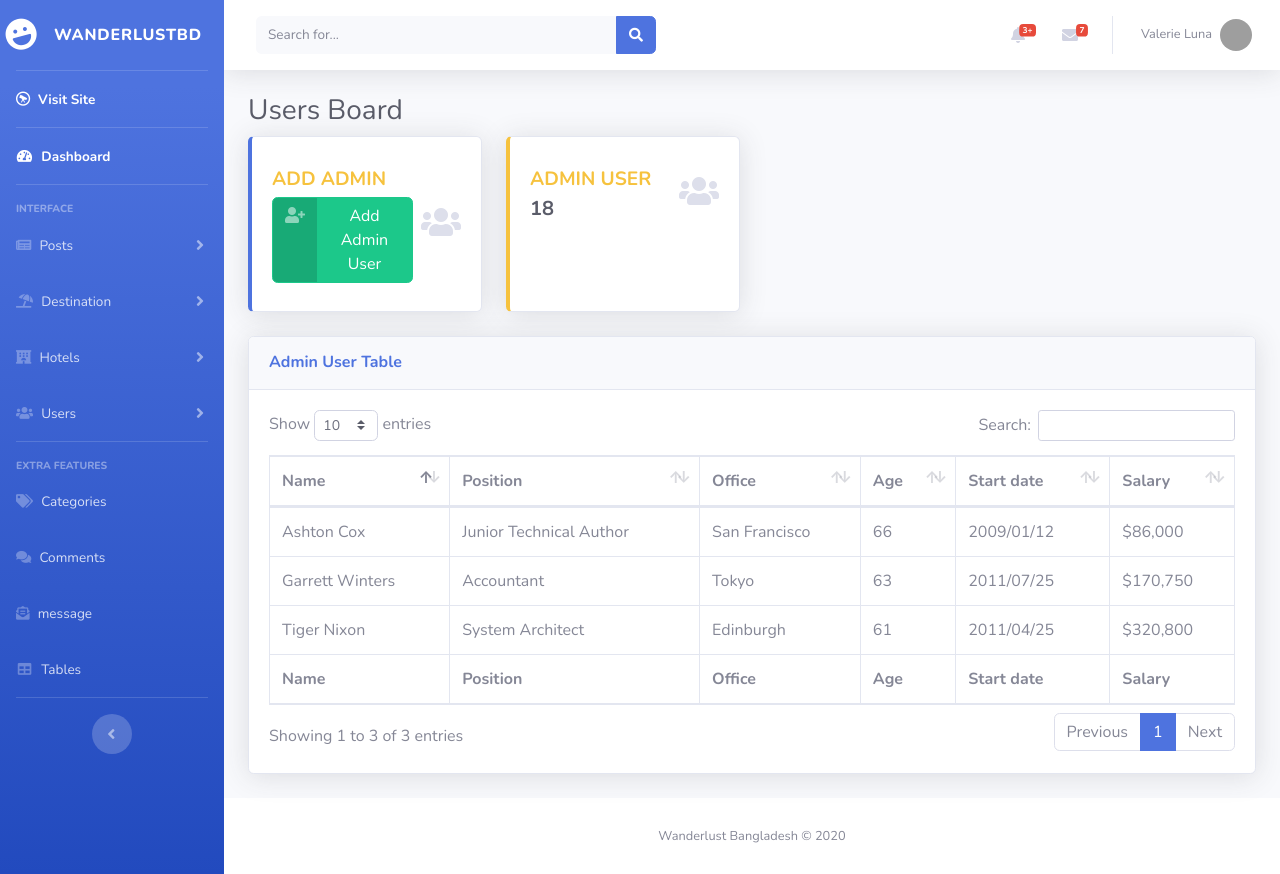
After one commit to kmhmubin/Wanderlust-Bangladesh, a PHP site: page /admin/admin_user.php in a window 1280 px wide. The commit adds this page. Run offline with PHP 8.4, Linux system fonts and the light colour scheme; grey boxes are pictures that could not be loaded.

Commit message:
add admin and client dashboard

```diff
--- /dev/null
+++ b/admin/admin_user.php
@@ -0,0 +1,183 @@
+<?php
+include "include/header.php";
+?>
+
+
+<!-- Sidebar -->
+<?php include "include/sidenavbar.php";  ?>
+<!-- End of Sidebar -->
+
+<!-- Content Wrapper -->
+<div id="content-wrapper" class="d-flex flex-column">
+
+    <!-- Main Content -->
+    <div id="content">
+
+        <!-- Topbar -->
+        <?php include "include/topnavbar.php";  ?>
+        <!-- End of Topbar -->
+
+        <!-- Add admin modal form -->
+
+        <!-- Modal -->
+        <div class="modal fade" id="addAdminProfile" tabindex="-1" role="dialog" aria-labelledby="exampleModalLabel" aria-hidden="true">
+            <div class="modal-dialog" role="document">
+                <div class="modal-content">
+                    <div class="modal-header">
+                        <h5 class="modal-title" id="exampleModalLabel">Modal title</h5>
+                        <button type="button" class="close" data-dismiss="modal" aria-label="Close">
+                            <span aria-hidden="true">&times;</span>
+                        </button>
+                    </div>
+                    <form class="user" action="add_admin.php" method="POST">
+                        <div class="modal-body">
+                            <!-- modal body start -->
+
+                            <div class="form-group">
+                                <input type="text" class="form-control form-control-user" name="userName" id="exampleInputUserName" placeholder="User Name">
+                            </div>
+                            <div class="form-group">
+                                <input type="email" class="form-control form-control-user" name="email" id="exampleInputEmail" placeholder="Email Address">
+                            </div>
+                            <div class="form-group row">
+                                <div class="col-sm-6 mb-3 mb-sm-0">
+                                    <input type="password" class="form-control form-control-user" name="password" id="exampleInputPassword" placeholder="Password">
+                                </div>
+                                <div class="col-sm-6">
+                                    <input type="password" class="form-control form-control-user" name="repeatPassword" id="exampleRepeatPassword" placeholder="Repeat Password">
+                                </div>
+                            </div>
+
+                        </div>
+                        <div class="modal-footer">
+                            <button type="button" class="btn btn-secondary" data-dismiss="modal">Close</button>
+                            <button type="submit" class="btn btn-primary" name="registerBtn">Add</button>
+                        </div>
+                    </form>
+
+                </div>
+            </div>
+        </div>
+
+
+
+
+        <!-- Begin Page Content -->
+        <div class="container-fluid">
+
+            <!-- Page Heading -->
+            <h1 class="h3 mb-2 text-gray-800">Users Board</h1>
+
+            <div class="row">
+                <!-- Add admin Card Example -->
+                <div class="col-xl-3 col-md-6 mb-4">
+                    <div class="card border-left-primary shadow h-100 py-2">
+                        <div class="card-body">
+                            <div class="row no-gutters align-items-center">
+                                <div class="col mr-2">
+                                    <div class="text-lg font-weight-bold text-warning text-uppercase mb-1">Add Admin</div>
+                                    <button class="btn btn-success btn-icon-split" type="button" data-toggle="modal" data-target="#addAdminProfile">
+                                        <span class="icon text-white-50">
+                                            <i class="fas fa-user-plus"></i>
+                                        </span>
+                                        <span class="text">Add Admin User</span>
+                                    </button>
+                                </div>
+                                <div class="col-auto">
+                                    <i class="fas fa-users fa-2x text-gray-300"></i>
+                                </div>
+                            </div>
+                        </div>
+                    </div>
+                </div>
+
+                <!-- Admin Users total Card Example -->
+                <div class="col-xl-3 col-md-6 mb-4">
+                    <div class="card border-left-warning shadow h-100 py-2">
+                        <div class="card-body">
+                            <div class="row no-gutters align-items-center">
+                                <div class="col mr-2">
+                                    <div class="text-lg font-weight-bold text-warning text-uppercase mb-1">Admin User</div>
+                                    <div class="h5 mb-0 font-weight-bold text-gray-800">18</div>
+                                </div>
+                                <div class="col-auto">
+                                    <i class="fas fa-users fa-2x text-gray-300"></i>
+                                </div>
+                            </div>
+                        </div>
+                    </div>
+                </div>
+
+
+            </div>
+
+            <!-- DataTales Example -->
+            <div class="card shadow mb-4">
+                <div class="card-header py-3">
+                    <h6 class="m-0 font-weight-bold text-primary">Admin User Table</h6>
+                </div>
+                <div class="card-body">
+                    <div class="table-responsive">
+                        <table class="table table-bordered" id="dataTable" width="100%" cellspacing="0">
+                            <thead>
+                                <tr>
+                                    <th>Name</th>
+                                    <th>Position</th>
+                                    <th>Office</th>
+                                    <th>Age</th>
+                                    <th>Start date</th>
+                                    <th>Salary</th>
+                                </tr>
+                            </thead>
+                            <tfoot>
+                                <tr>
+                                    <th>Name</th>
+                                    <th>Position</th>
+                                    <th>Office</th>
+                                    <th>Age</th>
+                                    <th>Start date</th>
+                                    <th>Salary</th>
+                                </tr>
+                            </tfoot>
+                            <tbody>
+                                <tr>
+                                    <td>Tiger Nixon</td>
+                                    <td>System Architect</td>
+                                    <td>Edinburgh</td>
+                                    <td>61</td>
+                                    <td>2011/04/25</td>
+                                    <td>$320,800</td>
+                                </tr>
+                                <tr>
+                                    <td>Garrett Winters</td>
+                                    <td>Accountant</td>
+                                    <td>Tokyo</td>
+                                    <td>63</td>
+                                    <td>2011/07/25</td>
+                                    <td>$170,750</td>
+                                </tr>
+                                <tr>
+                                    <td>Ashton Cox</td>
+                                    <td>Junior Technical Author</td>
+                                    <td>San Francisco</td>
+                                    <td>66</td>
+                                    <td>2009/01/12</td>
+                                    <td>$86,000</td>
+                                </tr>
+
+                            </tbody>
+                        </table>
+                    </div>
+                </div>
+            </div>
+
+        </div>
+        <!-- /.container-fluid -->
+
+    </div>
+    <!-- End of Main Content -->
+
+    <?php include "include/footer.php"; ?>
+
+
+    <?php include "include/scripts.php"; ?>
--- /dev/null
+++ b/admin/include/db.php
@@ -0,0 +1,13 @@
+<?php
+// assign variable for db
+$db_host = "localhost";
+$db_user = "root";
+$db_pass = "";
+$db_name = "wbd";
+// connecting to database
+$connection = mysqli_connect($db_host, $db_user, $db_pass, $db_name);
+
+// checking database connection
+if (!$connection) {
+    die("Couldn't Connect to the database" . mysqli_error($connection));
+}
--- a/admin/include/header.php
+++ b/admin/include/header.php
@@ -1,3 +1,9 @@
+<?php
+ob_start();
+include "db.php";
+
+?>
+
 <!DOCTYPE html>
 <html lang="en">
 
--- a/admin/include/scripts.php
+++ b/admin/include/scripts.php
@@ -24,6 +24,8 @@
    <!-- Page level plugins -->
    <script src="vendor/datatables/jquery.dataTables.min.js"></script>
    <script src="vendor/datatables/dataTables.bootstrap4.min.js"></script>
+   <!-- Page level custom scripts -->
+   <script src="js/demo/datatables-demo.js"></script>
 
    </body>
 
--- a/admin/include/sidenavbar.php
+++ b/admin/include/sidenavbar.php
@@ -81,20 +81,21 @@
             </div>
         </li>
 
-        <!-- Nav Item - User Menu -->
+        <!-- Nav Item - Hotels Menu -->
         <li class="nav-item">
             <a class="nav-link collapsed" href="#" data-toggle="collapse" data-target="#collapseFour" aria-expanded="true" aria-controls="collapseTwo">
-                <i class="fas fa-hotel"></i>
+                <i class="fas fa-users"></i>
                 <span>Users</span>
             </a>
             <div id="collapseFour" class="collapse" aria-labelledby="headingTwo" data-parent="#accordionSidebar">
                 <div class="bg-white py-2 collapse-inner rounded">
-                    <h6 class="collapse-header">User Options:</h6>
-                    <a class="collapse-item" href="add_hotel.php">Add User</a>
-                    <a class="collapse-item" href="hotel_list.php">User list</a>
+                    <h6 class="collapse-header">Users Options:</h6>
+                    <a class="collapse-item" href="admin_user.php">Admin</a>
+                    <a class="collapse-item" href="client_user.php">Client</a>
                 </div>
             </div>
         </li>
+
 
 
 
@@ -106,7 +107,12 @@
             Extra Features
         </div>
 
-
+        <!-- Nav Item - Category -->
+        <li class="nav-item">
+            <a class="nav-link" href="categories.php">
+                <i class="fas fa-tags"></i>
+                <span>Categories</span></a>
+        </li>
 
         <!-- Nav Item - Comments -->
         <li class="nav-item">
--- a/admin/js/demo/datatables-demo.js
+++ b/admin/js/demo/datatables-demo.js
@@ -1,4 +1,4 @@
 // Call the dataTables jQuery plugin
 $(document).ready(function() {
-  $('#dataTable').DataTable();
+  $("#dataTable").DataTable();
 });
--- a/admin/register.php
+++ b/admin/register.php
@@ -20,7 +20,7 @@
             <div class="text-center">
               <h1 class="h4 text-gray-900 mb-4">Create an Account!</h1>
             </div>
-            <form class="user">
+            <form class="user" action="check_register.php" method="POST">
               <div class="form-group row">
                 <div class="col-sm-6 mb-3 mb-sm-0">
                   <input type="text" class="form-control form-control-user" id="exampleFirstName" placeholder="First Name">
```
Also changed, not shown: admin/client_user.php (added, +115 -0 lines), check_register.php (added, +10 -0 lines), signup.php (+7 -7 lines), admin/add_admin.php (added).
